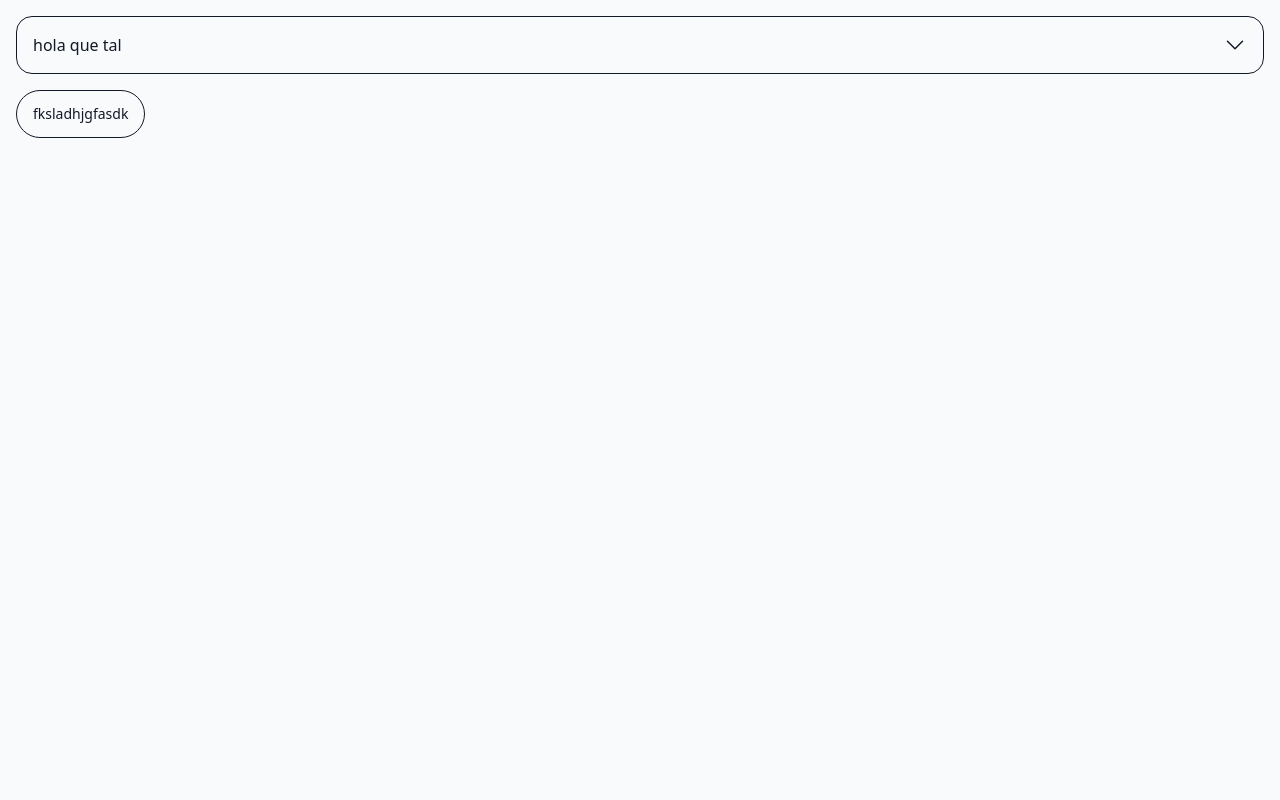
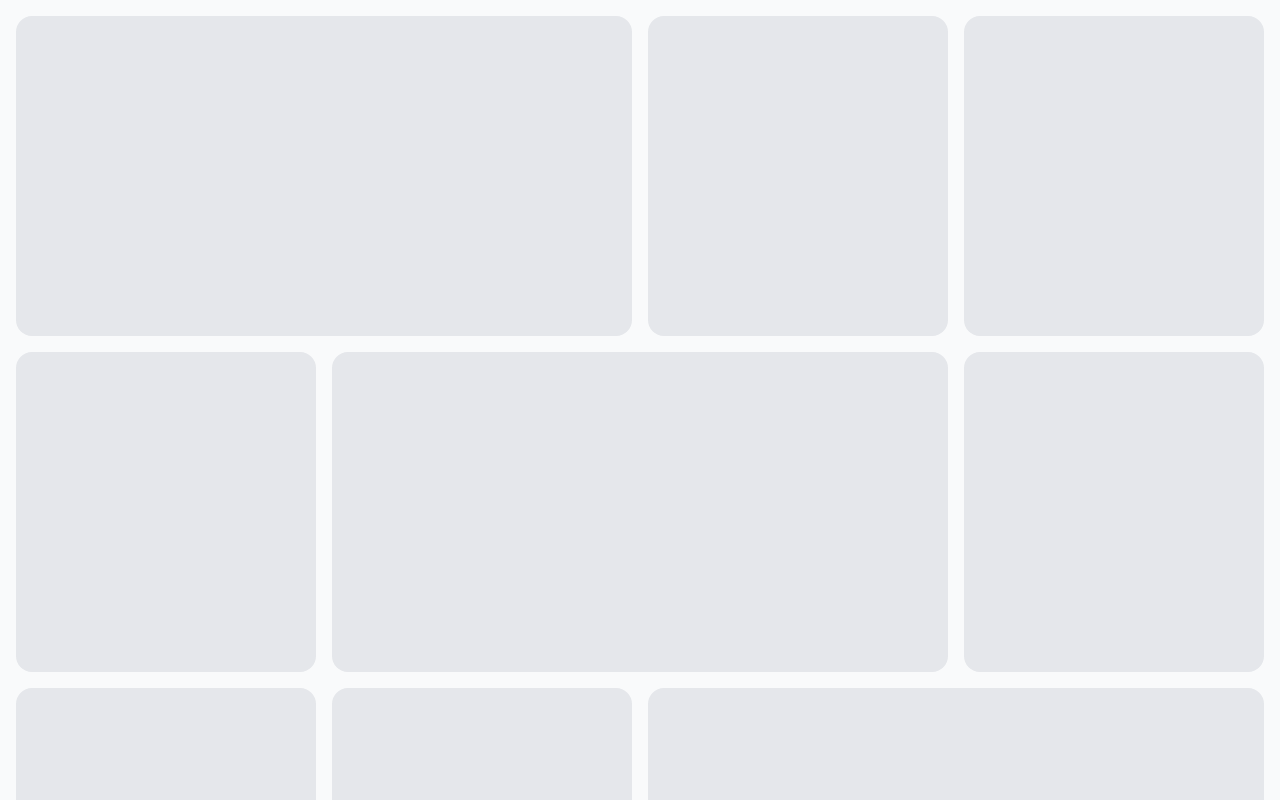
Before and after one commit to Bipolab-eu/duckling, a Next.js app: page / in a window 1280 px wide. Shown: the top 800 px of the page. Built offline with nearby package versions, Linux system fonts and the light colour scheme.

Commit message:
create Bentogrid component

```diff
--- a/src/app/page.tsx
+++ b/src/app/page.tsx
@@ -1,12 +1,21 @@
-import { Accordion } from "@/components/Accordion";
-import { Button } from "@/components/Button";
+import { BentoGrid } from "@/components/BentoGrid";
+import Card from "@/components/Card";
 
 export default function Home() {
 
   return (
-    <div className="p-4 flex flex-col gap-4">
-      <Accordion title="hola que tal" text="aqui todo bien"></Accordion>
-      <Button variant="primary" label="fksladhjgfasdk"></Button>
+    <div className="p-4">
+      <BentoGrid>
+        <div className="rounded-2xl bg-gray-200 w-full h-80" />
+        <div className="rounded-2xl bg-gray-200 w-full h-80" />
+        <div className="rounded-2xl bg-gray-200 w-full h-80" />
+        <div className="rounded-2xl bg-gray-200 w-full h-80" />
+        <div className="rounded-2xl bg-gray-200 w-full h-80" />
+        <div className="rounded-2xl bg-gray-200 w-full h-80" />
+        <div className="rounded-2xl bg-gray-200 w-full h-80" />
+        <div className="rounded-2xl bg-gray-200 w-full h-80" />
+        <div className="rounded-2xl bg-gray-200 w-full h-80" />
+      </BentoGrid>
     </div>
   );
 }
--- /dev/null
+++ b/src/components/BentoGrid.tsx
@@ -0,0 +1,32 @@
+import React, { ReactNode } from "react";
+
+interface Props {
+  children: ReactNode
+}
+
+export const BentoGrid: React.FC<Props> = ({ children }: any) => {
+
+  const gridColumnStyles: Record<number, string> = {
+    0: "md:col-span-2",
+    1: "md:col-span-1",
+    2: "md:col-span-1",
+    3: "md:col-span-1",
+    4: "md:col-span-2",
+    5: "md:col-span-1",
+    6: "md:col-span-1",
+    7: "md:col-span-1",
+    8: "md:col-span-2",
+  };
+
+  return (
+    <section className="grid gap-4 grid-cols-1 md:grid-cols-4">
+      {
+        React.Children.map(children, (child, idx) =>
+          <article className={`${gridColumnStyles[idx]}`}>
+            {child}
+          </article>
+        )
+      }
+    </section>
+  )
+}
--- /dev/null
+++ b/src/components/Card.tsx
@@ -0,0 +1,19 @@
+/* WIP */
+import React from 'react';
+
+interface Props {
+ title: string
+}
+
+export const Card: React.FC<Props> = ({ title }) => {
+  return (
+    <div className='bg-gray-400'>
+      <div className="bg-blue-800 w-full p-4"/>
+      <div className="px-6 py-4">
+        <div className="font-bold text-xl mb-2">{title}</div>
+      </div>
+    </div>
+  );
+};
+
+export default Card;
```
